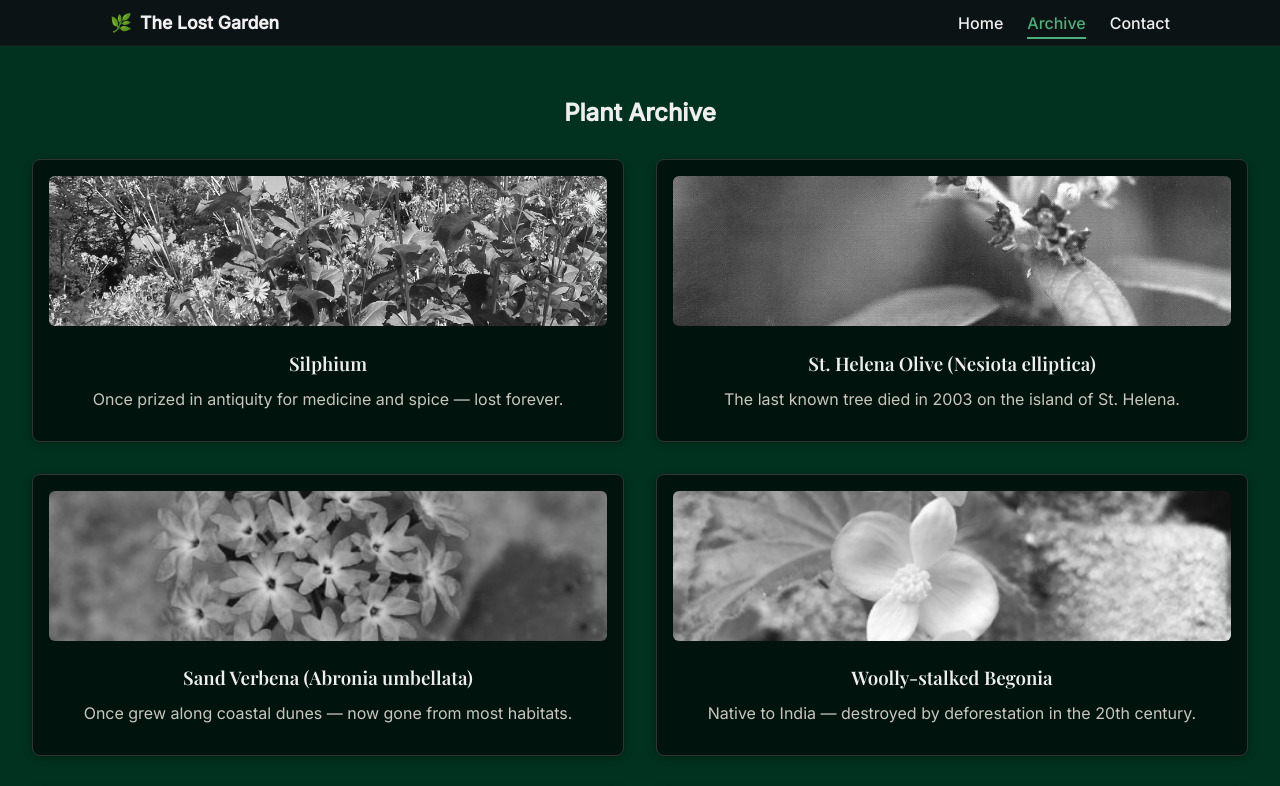
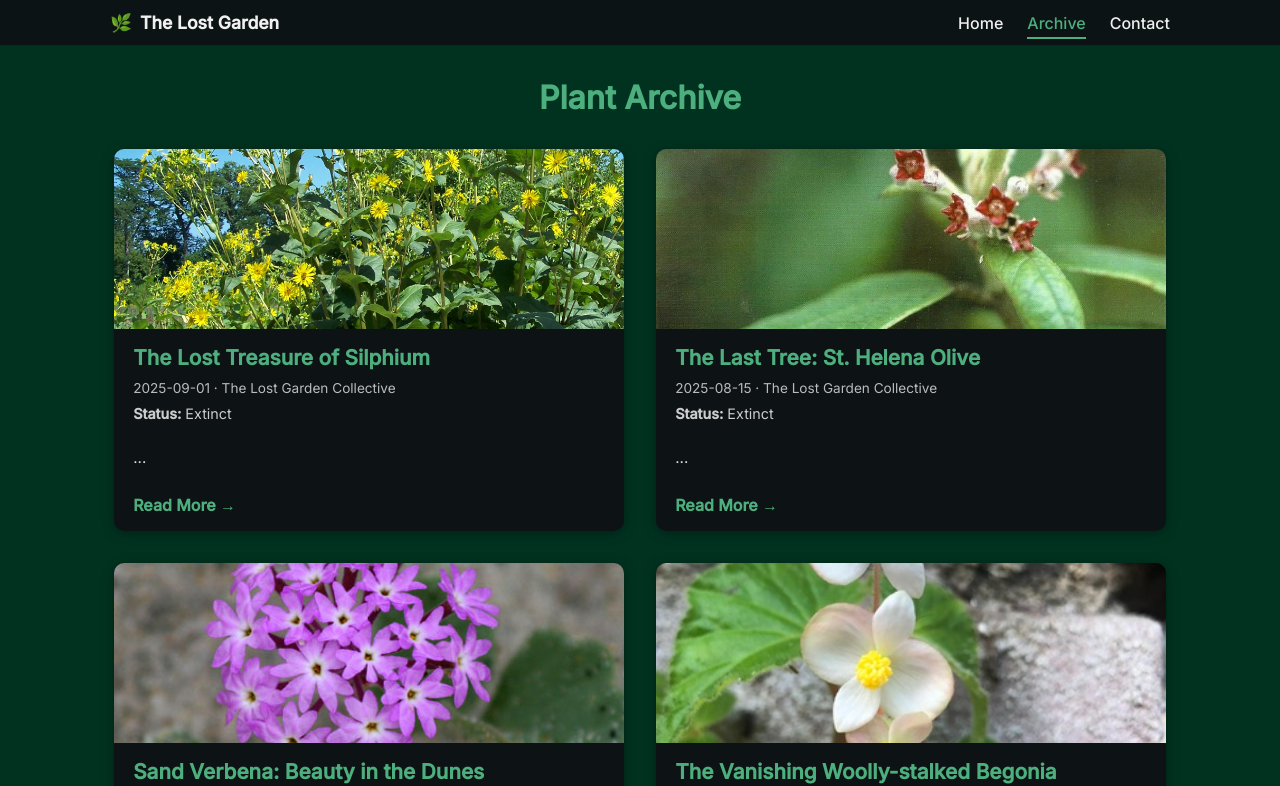
Before and after one commit to Plant-blog/Blog, a React app: page /archive in a window 1280 px wide. Shown: the top 786 px of the page. Built offline with nearby package versions, Linux system fonts and the light colour scheme; the HTML template or start-up script is replaced by a standard one.

Commit message:
updated grid, feat blockquote

```diff
--- a/src/data/plants.js
+++ b/src/data/plants.js
@@ -12,11 +12,11 @@ export const plants = [
 Silphium was used by the ancient Greeks and Romans as both medicine and spice.
 It was considered so valuable that it was depicted on coins.
 
-Overharvested and never cultivated, it vanished — a reminder of human overuse.
+<blockquote>
+Pliny the Elder wrote that Silphium was "worth its weight in silver."
+</blockquote>
 
-Some historians believe Silphium may have had contraceptive properties,
-which made it even more sought after. Its extinction is a symbol of how
-human desire can permanently alter biodiversity.`
+Overharvested and never cultivated, it vanished — a reminder of human overuse.`
   },
   {
     slug: "st-helena-olive",
@@ -29,13 +29,12 @@ human desire can permanently alter biodiversity.`
     image: "/images/olive.jpg",
     content: `
 The St. Helena Olive was endemic to the island of St. Helena.
-Despite conservation efforts, propagation attempts failed.
 
-The death of the last tree in 2003 marked its extinction.
+<blockquote>
+Botanists described it as "one of the rarest trees in the world."
+</blockquote>
 
-This species reminds us that conservation requires foresight —
-by the time a species is reduced to a handful of individuals,
-it may already be too late.`
+Despite conservation efforts, propagation attempts failed. The death of the last tree in 2003 marked its extinction.`
   },
   {
     slug: "sand-verbena",
@@ -48,12 +47,12 @@ it may already be too late.`
     image: "/images/sand-verbena.jpg",
     content: `
 The Sand Verbena thrived in fragile coastal dune ecosystems.
-Urban development destroyed much of its habitat.
 
-Though believed extinct, rare isolated individuals may survive.
+<blockquote>
+Local botanists once called it "a jewel of the shifting sands."
+</blockquote>
 
-It is a story not just of loss, but of resilience —
-sometimes nature clings on in hidden corners, waiting for rediscovery.`
+Urban development destroyed much of its habitat. Though believed extinct, rare isolated individuals may survive.`
   },
   {
     slug: "begonia",
@@ -66,10 +65,12 @@ sometimes nature clings on in hidden corners, waiting for rediscovery.`
     image: "/images/begonia.jpg",
     content: `
 The Woolly-stalked Begonia was wiped out by extensive deforestation in India.
-Its loss symbolizes the price of unchecked logging in biodiversity hotspots.
 
-Although other begonia species survive, this one is gone forever,
-leaving behind only herbarium samples and faded records.`
+<blockquote>
+Colonial records described its leaves as "velvet to the touch."
+</blockquote>
+
+Its loss symbolizes the price of unchecked logging in biodiversity hotspots.`
   },
   {
     slug: "fern",
@@ -82,9 +83,12 @@ leaving behind only herbarium samples and faded records.`
     image: "/images/parsley.jpg",
     content: `
 Once declared extinct, this fern was rediscovered in 2010 clinging to a cliff face.
-It is critically endangered and survives only through careful cultivation.
 
-Its rediscovery highlights the importance of never giving up on conservation.`
+<blockquote>
+Its rediscovery was hailed as "a miracle of persistence."
+</blockquote>
+
+It is critically endangered and survives only through careful cultivation.`
   },
   {
     slug: "smartweed",
@@ -97,10 +101,12 @@ Its rediscovery highlights the importance of never giving up on conservation.`
     image: "/images/smartweed.jpg",
     content: `
 Pennsylvania Smartweed once grew abundantly in wetlands.
-Urban expansion erased it from much of its range, though it survives in patches.
 
-Its regional extinction is a warning that local losses matter —
-ecosystems unravel even before global extinction is declared.`
+<blockquote>
+Farmers once dismissed it as "just another ditch weed."
+</blockquote>
+
+Urban expansion erased it from much of its range, though it survives in patches.`
   },
   {
     slug: "franklin-tree",
@@ -113,10 +119,12 @@ ecosystems unravel even before global extinction is declared.`
     image: "/images/franklin-tree.jpg",
     content: `
 Discovered in the 18th century, the Franklin Tree vanished from the wild by 1803.
-It survives today only in cultivation, thanks to early botanists preserving seeds.
 
-Every Franklin Tree now alive is descended from those few rescued individuals,
-a living example of human intervention saving a species, albeit outside its habitat.`
+<blockquote>
+William Bartram called it "the most beautiful flowering tree in America."
+</blockquote>
+
+It survives today only in cultivation, thanks to early botanists preserving seeds.`
   },
   {
     slug: "hibernia-rush",
@@ -129,9 +137,12 @@ a living example of human intervention saving a species, albeit outside its habi
     image: "/images/hibernia-rush.jpg",
     content: `
 The Hibernia Rush was a wetland plant native to Ireland.
-It disappeared after widespread drainage projects in the 1800s eliminated its habitat.
 
-It remains one of many species lost quietly, without fanfare, in the name of progress.`
+<blockquote>
+One botanist lamented, "it disappeared without a whisper."
+</blockquote>
+
+It vanished after drainage projects in the 1800s eliminated its habitat.`
   },
   {
     slug: "blue-calamintha",
@@ -144,9 +155,12 @@ It remains one of many species lost quietly, without fanfare, in the name of pro
     image: "/images/blue-calamintha.jpg",
     content: `
 Blue Calamintha produces delicate violet blossoms and was historically used as a herb.
-Its fragmented populations are on the edge of extinction.
 
-Conservationists are racing to preserve its genetic diversity before it disappears.`
+<blockquote>
+Herbalists praised it as "the healer’s friend."
+</blockquote>
+
+Its fragmented populations are on the edge of extinction.`
   },
   {
     slug: "toromiro",
@@ -159,10 +173,12 @@ Conservationists are racing to preserve its genetic diversity before it disappea
     image: "/images/toromiro.jpg",
     content: `
 The Toromiro Tree was sacred to the people of Rapa Nui.
-It was lost to deforestation and grazing animals, but persists in botanic gardens.
 
-Efforts are underway to reintroduce it to Easter Island,
-but its original ecosystem has been so altered that success is uncertain.`
+<blockquote>
+Island elders said, "its wood carried the spirit of the ancestors."
+</blockquote>
+
+It was lost to deforestation and grazing animals, but persists in botanic gardens.`
   },
   {
     slug: "santa-cruz-cypress",
@@ -175,9 +191,12 @@ but its original ecosystem has been so altered that success is uncertain.`
     image: "/images/santa-cruz-cypress.jpg",
     content: `
 The Santa Cruz Cypress is a conifer found only in California’s Santa Cruz Mountains.
-Fire suppression and development have endangered its small remaining populations.
 
-It stands as a reminder of how even familiar landscapes can harbor critically rare species.`
+<blockquote>
+Conservationists warn it is "hanging by a thread."
+</blockquote>
+
+Fire suppression and development have endangered its small remaining populations.`
   },
   {
     slug: "canary-island-spurge",
@@ -190,9 +209,11 @@ It stands as a reminder of how even familiar landscapes can harbor critically ra
     image: "/images/canary-island-spurge.jpg",
     content: `
 This cactus-like spurge forms dense thickets in the Canary Islands.
-Habitat destruction and climate change threaten its survival.
 
-It is a striking example of adaptation to harsh environments —
-and of how fragile even tough-looking plants can be.`
+<blockquote>
+Locals describe it as "a fortress of thorns."
+</blockquote>
+
+Habitat destruction and climate change threaten its survival.`
   }
 ];
--- a/src/pages/Archive.jsx
+++ b/src/pages/Archive.jsx
@@ -1,5 +1,5 @@
 import { plants } from "../data/plants";
-import PlantCard from "../components/PlantCard";
+import { Link } from "react-router-dom";
 import "../styles/Archive.css";
 
 export default function Archive() {
@@ -8,7 +8,28 @@ export default function Archive() {
       <h2>Plant Archive</h2>
       <div className="archive-grid">
         {plants.map((plant) => (
-          <PlantCard key={plant.slug} plant={plant} />
+          <article key={plant.slug} className="archive-card">
+            <Link to={`/archive/${plant.slug}`} className="archive-image-link">
+              <img src={plant.image} alt={plant.name} className="archive-image" />
+            </Link>
+            <div className="archive-content">
+              <h3>
+                <Link to={`/archive/${plant.slug}`}>{plant.title}</Link>
+              </h3>
+              <div className="archive-meta">
+                <span>{plant.date}</span> · <span>{plant.author}</span>
+              </div>
+              <div className="archive-status">
+                <strong>Status:</strong> {plant.status}
+              </div>
+              <p className="archive-excerpt">
+                {plant.content.split("\n")[0].slice(0, 120)}...
+              </p>
+              <Link to={`/archive/${plant.slug}`} className="read-more">
+                Read More →
+              </Link>
+            </div>
+          </article>
         ))}
       </div>
     </main>
--- a/src/pages/PlantDetail.jsx
+++ b/src/pages/PlantDetail.jsx
@@ -18,30 +18,23 @@ export default function PlantDetail() {
   return (
     <main className="plant-detail">
       <article>
-        {/* Blog Title */}
         <h1 className="post-title">{plant.title}</h1>
 
-        {/* Author + Date */}
         <div className="post-meta">
           <span>By {plant.author}</span> · <span>{plant.date}</span>
         </div>
 
-        {/* Featured Image */}
         <img src={plant.image} alt={plant.name} className="post-image" />
 
-        {/* Status */}
         <div className="post-status">
           <strong>Status:</strong> {plant.status}
         </div>
 
-        {/* Blog Content */}
-        <div className="post-content">
-          {plant.content.split("\n").map((para, idx) =>
-            para.trim() ? <p key={idx}>{para}</p> : null
-          )}
-        </div>
+        <div
+          className="post-content"
+          dangerouslySetInnerHTML={{ __html: plant.content }}
+        />
 
-        {/* Back Link */}
         <Link to="/archive" className="back-link">← Back to Archive</Link>
       </article>
     </main>
--- a/src/styles/Archive.css
+++ b/src/styles/Archive.css
@@ -1,48 +1,97 @@
 .archive {
-  padding: 2rem;
+  max-width: 1100px;
+  margin: 2rem auto;
+  padding: 0 1.5rem;
   color: #eee;
-  text-align: center;
 }
 
-.plant-grid {
-  display: grid;
-  grid-template-columns: repeat(auto-fill, minmax(220px, 1fr));
-  gap: 1.5rem;
-  margin-top: 2rem;
+.archive h2 {
+  text-align: center;
+  font-size: 2rem;
+  margin-bottom: 2rem;
+  color: #4caf7d;
 }
 
-.plant-card {
-  background: rgba(0, 0, 0, 0.6);
-  border: 1px solid #333;
-  border-radius: 8px;
-  padding: 1rem;
-  text-decoration: none;
-  color: inherit;
-  transition: transform 0.2s ease, border-color 0.2s ease;
-}
-
-.plant-card:hover {
-  transform: translateY(-5px);
-  border-color: #da26da;
-}
-
-.plant-card img {
-  width: 100%;
-  height: 150px;
-  object-fit: cover;
-  border-radius: 6px;
-  margin-bottom: 0.5rem;
-}
-
+/* 2 cards per row */
 .archive-grid {
   display: grid;
   grid-template-columns: repeat(2, 1fr);
   gap: 2rem;
-  margin-top: 2rem;
 }
 
 @media (max-width: 768px) {
   .archive-grid {
-    grid-template-columns: 1fr;
+    grid-template-columns: 1fr; /* stack on small screens */
   }
 }
+
+.archive-card {
+  background: rgba(15, 15, 20, 0.9);
+  border-radius: 10px;
+  overflow: hidden;
+  box-shadow: 0 2px 12px rgba(0,0,0,0.35);
+  display: flex;
+  flex-direction: column;
+  transition: transform 0.2s ease;
+}
+
+.archive-card:hover {
+  transform: translateY(-4px);
+}
+
+.archive-image {
+  width: 100%;
+  height: 180px;
+  object-fit: cover;
+  display: block;
+}
+
+.archive-content {
+  padding: 1rem 1.2rem;
+  display: flex;
+  flex-direction: column;
+  gap: 0.6rem;
+}
+
+.archive-content h3 {
+  margin: 0;
+  font-size: 1.3rem;
+}
+
+.archive-content h3 a {
+  color: #4caf7d;
+  text-decoration: none;
+}
+
+.archive-content h3 a:hover {
+  text-decoration: underline;
+}
+
+.archive-meta {
+  font-size: 0.85rem;
+  color: #bbb;
+}
+
+.archive-status {
+  font-size: 0.9rem;
+  color: #ccc;
+}
+
+.archive-excerpt {
+  font-size: 0.95rem;
+  color: #ddd;
+  line-height: 1.5;
+  flex-grow: 1;
+}
+
+.read-more {
+  font-weight: 600;
+  color: #4caf7d;
+  text-decoration: none;
+  margin-top: auto;
+  transition: color 0.2s ease;
+}
+
+.read-more:hover {
+  color: #3b8d65;
+}
--- a/src/styles/PlantDetail.css
+++ b/src/styles/PlantDetail.css
@@ -70,3 +70,34 @@
   color: #3b8d65;
   transform: translateX(-3px);
 }
+
+/* Blockquote styling */
+.post-content blockquote {
+  margin: 2rem 0;
+  padding: 1rem 1.5rem;
+  border-left: 4px solid #4caf7d;
+  background: rgba(255, 255, 255, 0.05);
+  border-radius: 6px;
+  font-style: italic;
+  color: #d9d9d9;
+  line-height: 1.7;
+  position: relative;
+}
+
+.post-content blockquote::before {
+  content: "❝";
+  font-size: 2rem;
+  color: #4caf7d;
+  position: absolute;
+  top: -10px;
+  left: 10px;
+}
+
+.post-content blockquote::after {
+  content: "❞";
+  font-size: 2rem;
+  color: #4caf7d;
+  position: absolute;
+  bottom: -12px;
+  right: 10px;
+}
```
